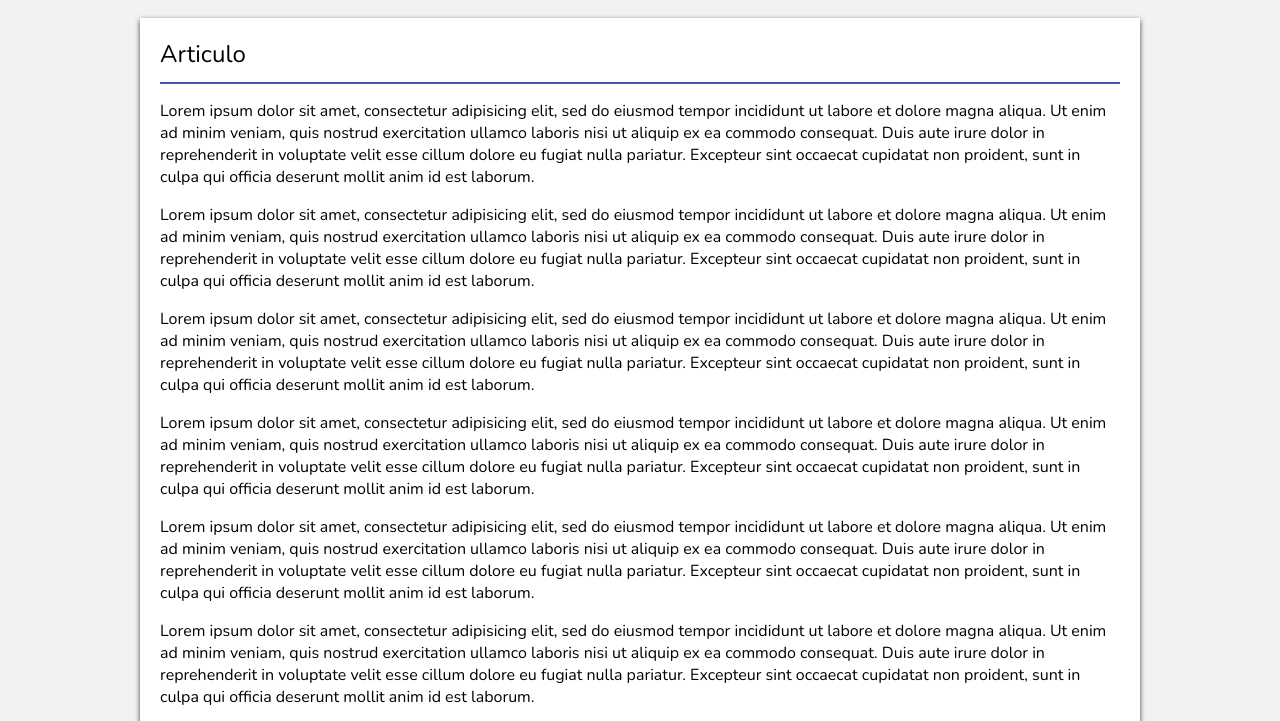
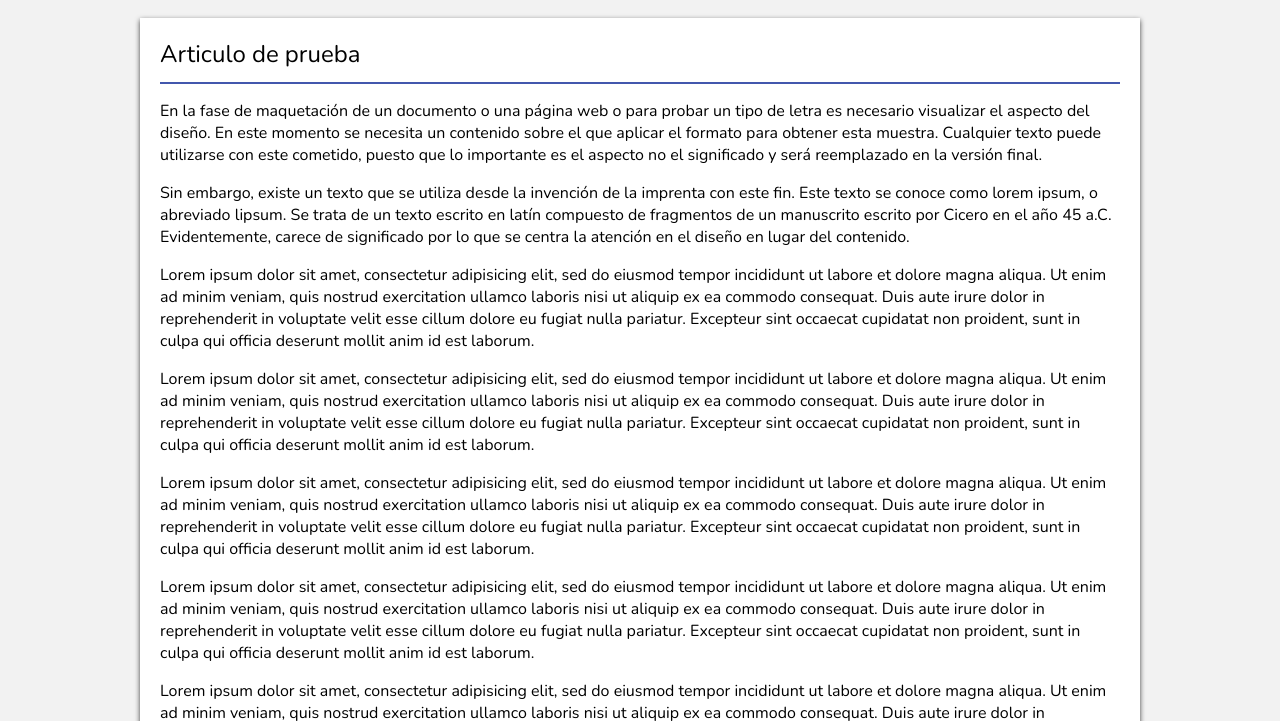
Before and after one commit to absebx/menu_dinamico, a plain HTML site: page index.html in a window 1280 px wide. Shown: the part 57-778 px from the top of the page. Drawn offline with nearby package versions, Linux system fonts and the light colour scheme.

Commit message:
se agregó texto de prueba en primer articulo

```diff
--- a/index.html
+++ b/index.html
@@ -28,20 +28,10 @@
 
 	<main>
 		<article>
-			<h1>Articulo</h1>
+			<h1>Articulo de prueba</h1>
 			<hr>
-			<p>Lorem ipsum dolor sit amet, consectetur adipisicing elit, sed do eiusmod
-			tempor incididunt ut labore et dolore magna aliqua. Ut enim ad minim veniam,
-			quis nostrud exercitation ullamco laboris nisi ut aliquip ex ea commodo
-			consequat. Duis aute irure dolor in reprehenderit in voluptate velit esse
-			cillum dolore eu fugiat nulla pariatur. Excepteur sint occaecat cupidatat non
-			proident, sunt in culpa qui officia deserunt mollit anim id est laborum.</p>
-			<p>Lorem ipsum dolor sit amet, consectetur adipisicing elit, sed do eiusmod
-			tempor incididunt ut labore et dolore magna aliqua. Ut enim ad minim veniam,
-			quis nostrud exercitation ullamco laboris nisi ut aliquip ex ea commodo
-			consequat. Duis aute irure dolor in reprehenderit in voluptate velit esse
-			cillum dolore eu fugiat nulla pariatur. Excepteur sint occaecat cupidatat non
-			proident, sunt in culpa qui officia deserunt mollit anim id est laborum.</p>
+			<p>En la fase de maquetación de un documento o una página web o para probar un tipo de letra es necesario visualizar el aspecto del diseño. En este momento se necesita un contenido sobre el que aplicar el formato para obtener esta muestra. Cualquier texto puede utilizarse con este cometido, puesto que lo importante es el aspecto no el significado y será reemplazado en la versión final.</p>
+			<p>Sin embargo, existe un texto que se utiliza desde la invención de la imprenta con este fin. Este texto se conoce como lorem ipsum, o abreviado lipsum. Se trata de un texto escrito en latín compuesto de fragmentos de un manuscrito escrito por Cicero en el año 45 a.C. Evidentemente, carece de significado por lo que se centra la atención en el diseño en lugar del contenido.</p>
 			<p>Lorem ipsum dolor sit amet, consectetur adipisicing elit, sed do eiusmod
 			tempor incididunt ut labore et dolore magna aliqua. Ut enim ad minim veniam,
 			quis nostrud exercitation ullamco laboris nisi ut aliquip ex ea commodo
```
